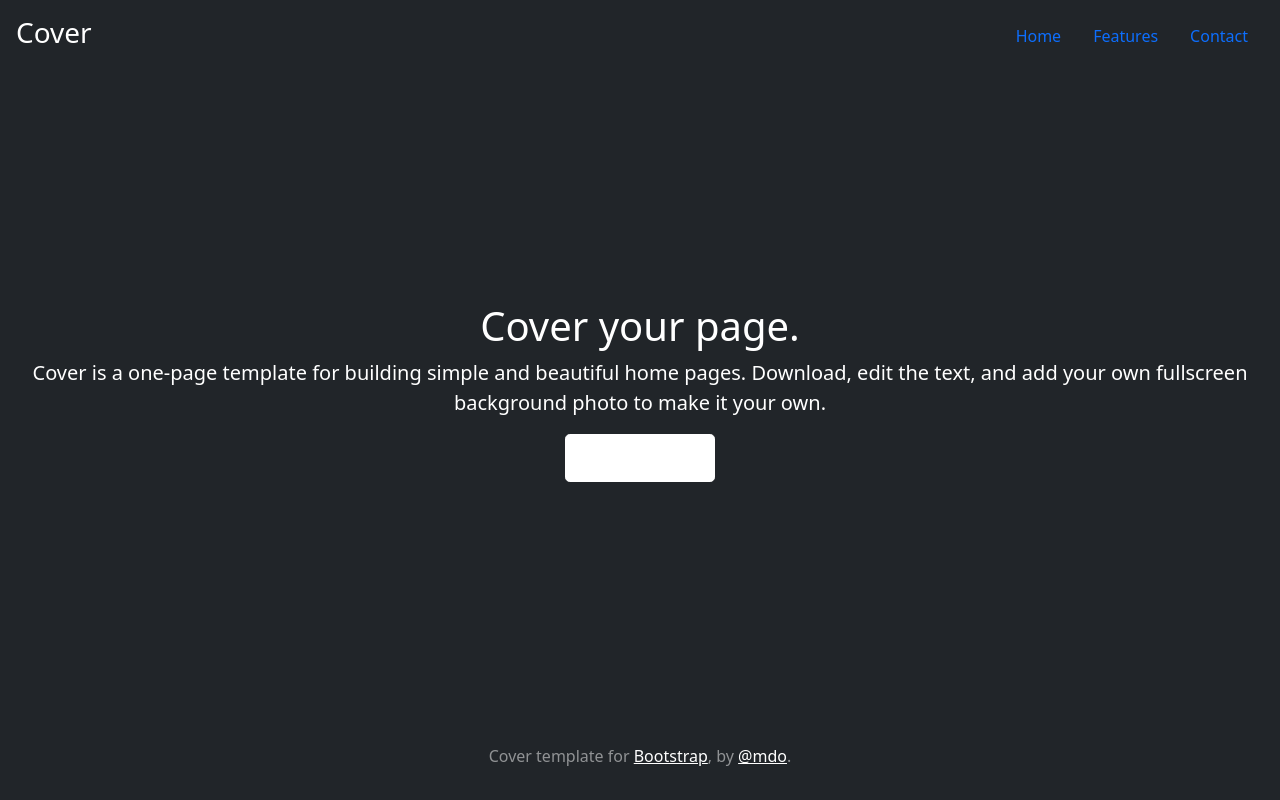
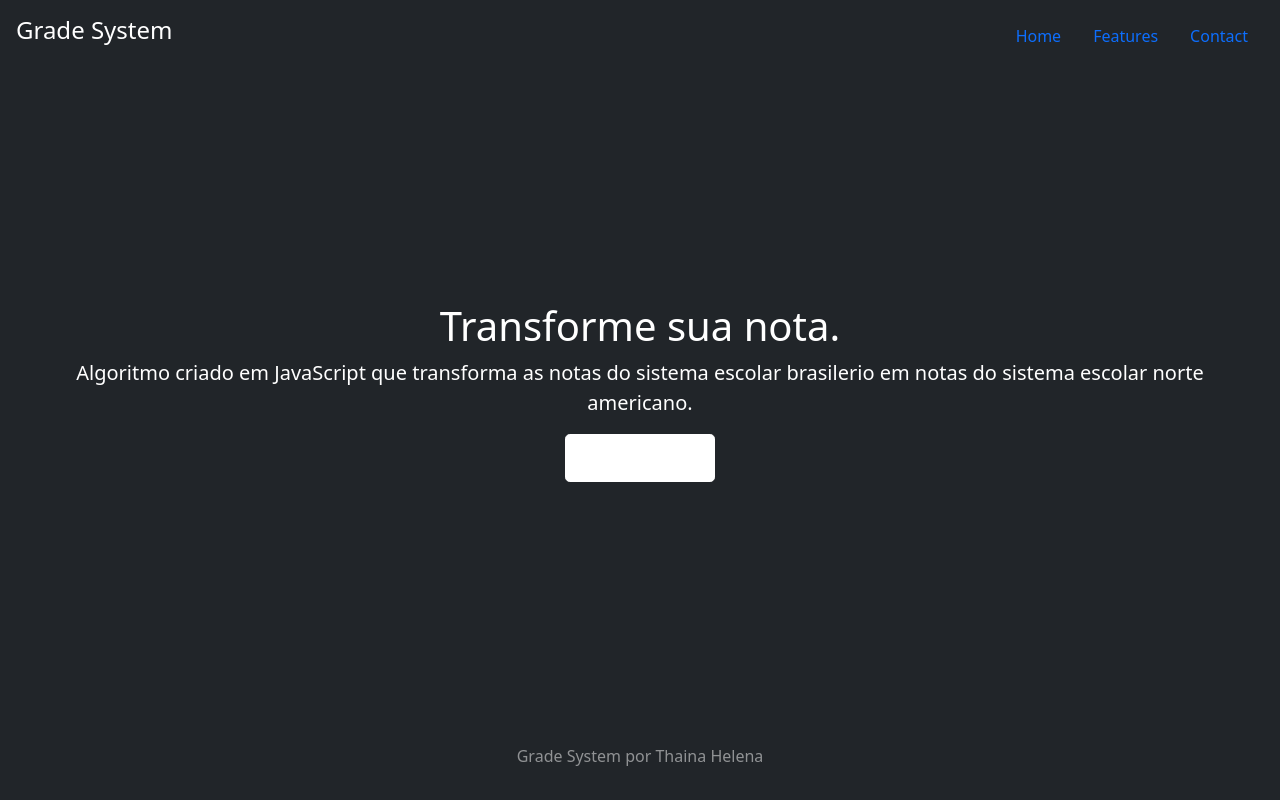
Before and after one commit to Thainahelena/gradeSystem, a plain HTML site: page index.html in a window 1280 px wide. Drawn offline with Linux system fonts and the light colour scheme.

Commit message:
Update Index

```diff
--- a/index.html
+++ b/index.html
@@ -4,14 +4,15 @@
         <meta charset="utf-8">
         <meta name="viewport" content="width=device-width, initial-scale=1">
         <title>Sistema de Transformação de Notas</title>
-        <link type="text/css" rel="stylesheet" href="./bootstrap/css/bootstrap.min.css" >
-        <link type="text/css" rel="stylesheet" href="./css/style.css" >
+        <link type="text/css" rel="stylesheet" href="./bootstrap/css/bootstrap.min.css">
+        <link type="text/css" rel="stylesheet" href="./css/style.css">
+        <link href="https://fonts.googleapis.com/css2?family=Poppins:ital,wght@0,100;0,400;0,700;1,100;1,400;1,700&display=swap" rel="stylesheet">
     </head>
     <body class="d-flex h-100 text-center text-white bg-dark">
         <div class="cover-container d-flex w-100 h-100 p-3 mx-auto flex-column">
             <header class="mb-auto">
                 <div>
-                    <h3 class="float-md-start mb-0">Cover</h3>
+                    <h4 class="float-md-start mb-0">Grade System</h4>
                         <nav class="nav nav-masthead justify-content-center float-md-end">
                             <a class="nav-link active" aria-current="page" href="#">Home</a>
                             <a class="nav-link" href="#">Features</a>
@@ -21,15 +22,15 @@
             </header>
 
             <main class="px-3">
-                <h1>Cover your page.</h1>
-                <p class="lead">Cover is a one-page template for building simple and beautiful home pages. Download, edit the text, and add your own fullscreen background photo to make it your own.</p>
+                <h1>Transforme sua nota.</h1>
+                <p class="lead">Algoritmo criado em JavaScript que transforma as notas do sistema escolar brasilerio em notas do sistema escolar norte americano.</p>
                 <p class="lead">
-                <a href="#" class="btn btn-lg btn-secondary fw-bold border-white bg-white">Learn more</a>
+                <a href="#" class="btn btn-lg btn-secondary fw-bold border-white bg-white">Transforme</a>
                 </p>
             </main>
 
             <footer class="mt-auto text-white-50">
-                <p>Cover template for <a href="https://getbootstrap.com/" class="text-white">Bootstrap</a>, by <a href="https://twitter.com/mdo" class="text-white">@mdo</a>.</p>
+                <p>Grade System por Thaina Helena</p>
             </footer>
         </div>
     </body>
```
